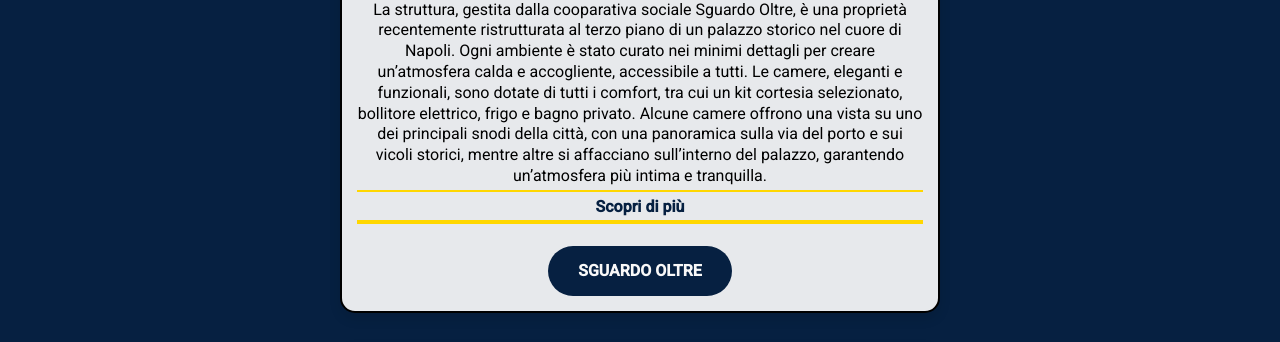
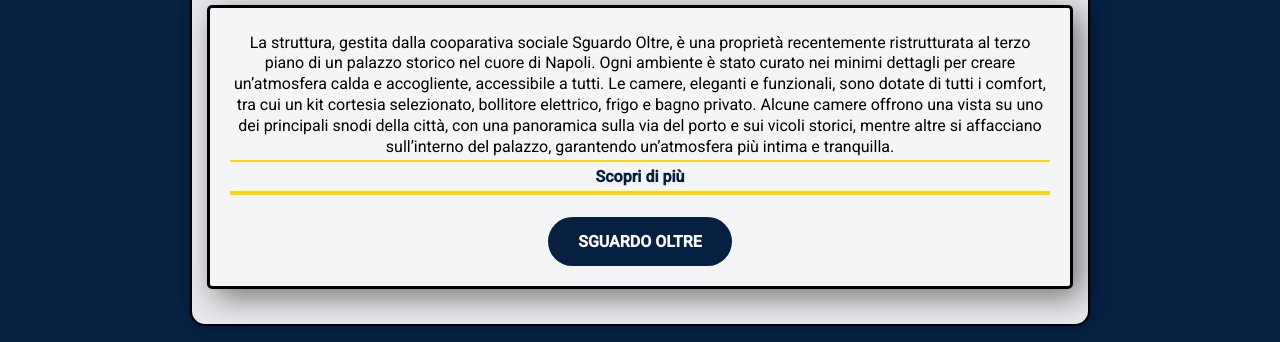
Before and after one commit to SguardoOltre/ProspettivaMedina, a plain HTML site: page index.html in a window 1280 px wide. Shown: the part 248-590 px from the top of the page. Drawn offline with nearby package versions, Linux system fonts and the light colour scheme.

Commit message:
Update index.html

```diff
--- a/index.html
+++ b/index.html
@@ -379,7 +379,7 @@ section {
             padding: 15px;
             margin-bottom: 30px;
             width: 95%;
-            max-width: 600px;
+            max-width: 900px;
             box-shadow: 0 6px 12px rgba(0, 0, 0, 0.1);
             transition: box-shadow 0.3s ease;
         }
@@ -844,6 +844,7 @@ footer {
     <!-- Sezioni del sito -->
     <section id="chi-siamo">
         <h2>Chi Siamo</h2>
+        <div class="cornice">
         <p>La struttura, gestita dalla cooparativa sociale Sguardo Oltre,
              è una proprietà recentemente ristrutturata al terzo piano di un palazzo storico nel cuore di Napoli.
               Ogni ambiente è stato curato nei minimi dettagli per creare un’atmosfera calda e accogliente,
@@ -853,6 +854,7 @@ footer {
              mentre altre si affacciano sull’interno del palazzo, garantendo un’atmosfera più intima e tranquilla.</p>
         <h4> Scopri di più</h4>
         <a href="https://sguardooltre.github.io/sguardooltre//" target="_blank" >SGUARDO OLTRE</a>
+        </div>
     </section>
 
     <section id="servizi">
```
